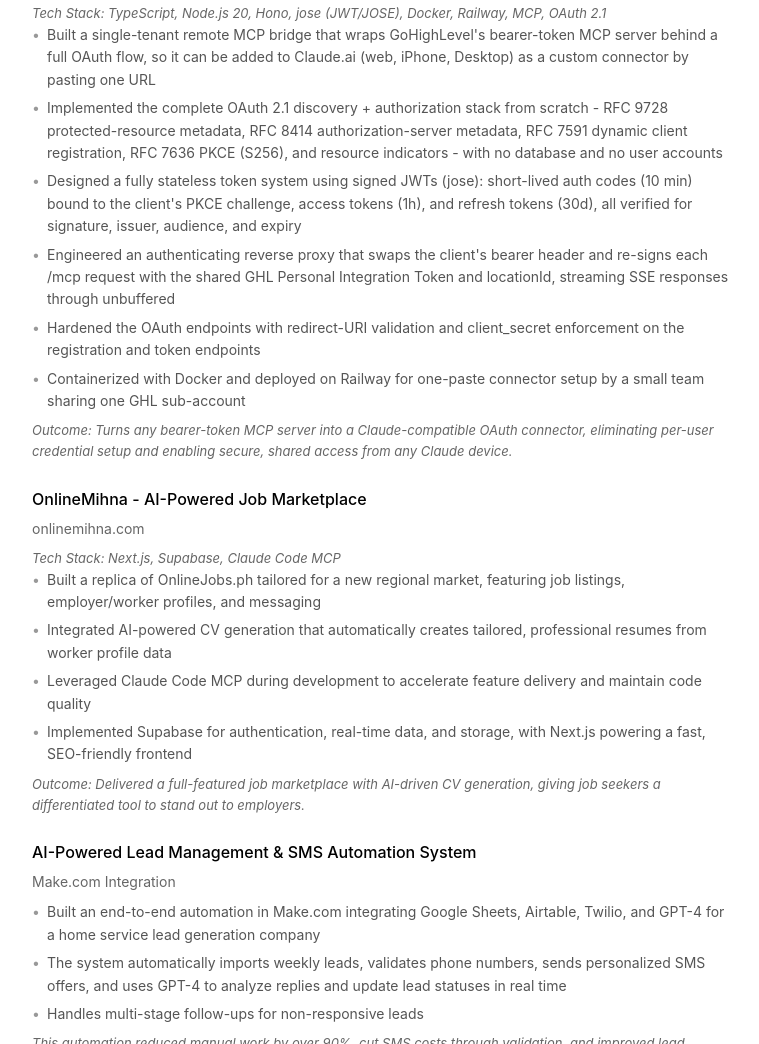
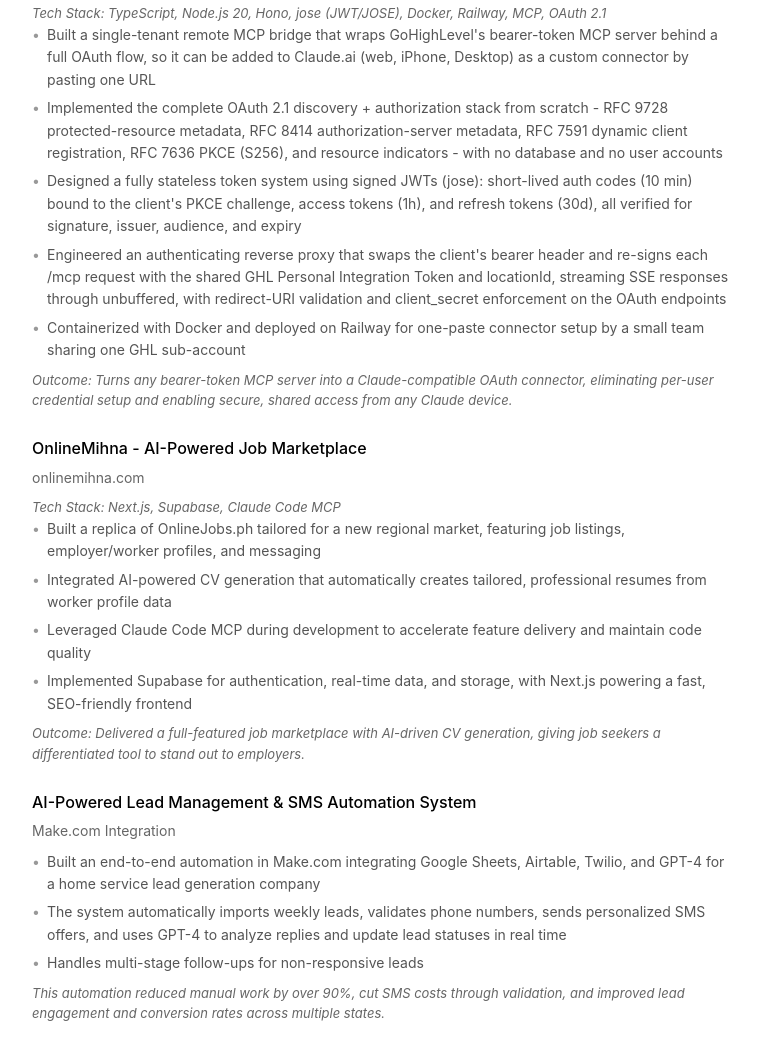
Before and after one commit to jerome2525/resumeapp, a website: page index.html in a window 1280 px wide. Shown: the part 3020-4064 px from the top of the page, without its empty margins (258-1017 px from the left). Drawn offline with Linux system fonts and the light colour scheme.

Commit message:
Consolidate OAuth endpoint security features in Retainly GHL Bridge project details, emphasizing the integration of redirect-URI validation and client_secret enforcement within the reverse proxy architecture in the Recent Projects section of the resume.

```diff
--- a/index.html
+++ b/index.html
@@ -314,8 +314,7 @@
                     <li>Built a single-tenant remote MCP bridge that wraps GoHighLevel's bearer-token MCP server behind a full OAuth flow, so it can be added to Claude.ai (web, iPhone, Desktop) as a custom connector by pasting one URL</li>
                     <li>Implemented the complete OAuth 2.1 discovery + authorization stack from scratch - RFC 9728 protected-resource metadata, RFC 8414 authorization-server metadata, RFC 7591 dynamic client registration, RFC 7636 PKCE (S256), and resource indicators - with no database and no user accounts</li>
                     <li>Designed a fully stateless token system using signed JWTs (jose): short-lived auth codes (10 min) bound to the client's PKCE challenge, access tokens (1h), and refresh tokens (30d), all verified for signature, issuer, audience, and expiry</li>
-                    <li>Engineered an authenticating reverse proxy that swaps the client's bearer header and re-signs each /mcp request with the shared GHL Personal Integration Token and locationId, streaming SSE responses through unbuffered</li>
-                    <li>Hardened the OAuth endpoints with redirect-URI validation and client_secret enforcement on the registration and token endpoints</li>
+                    <li>Engineered an authenticating reverse proxy that swaps the client's bearer header and re-signs each /mcp request with the shared GHL Personal Integration Token and locationId, streaming SSE responses through unbuffered, with redirect-URI validation and client_secret enforcement on the OAuth endpoints</li>
                     <li>Containerized with Docker and deployed on Railway for one-paste connector setup by a small team sharing one GHL sub-account</li>
                 </ul>
                 <div class="outcome">Outcome: Turns any bearer-token MCP server into a Claude-compatible OAuth connector, eliminating per-user credential setup and enabling secure, shared access from any Claude device.</div>
```
